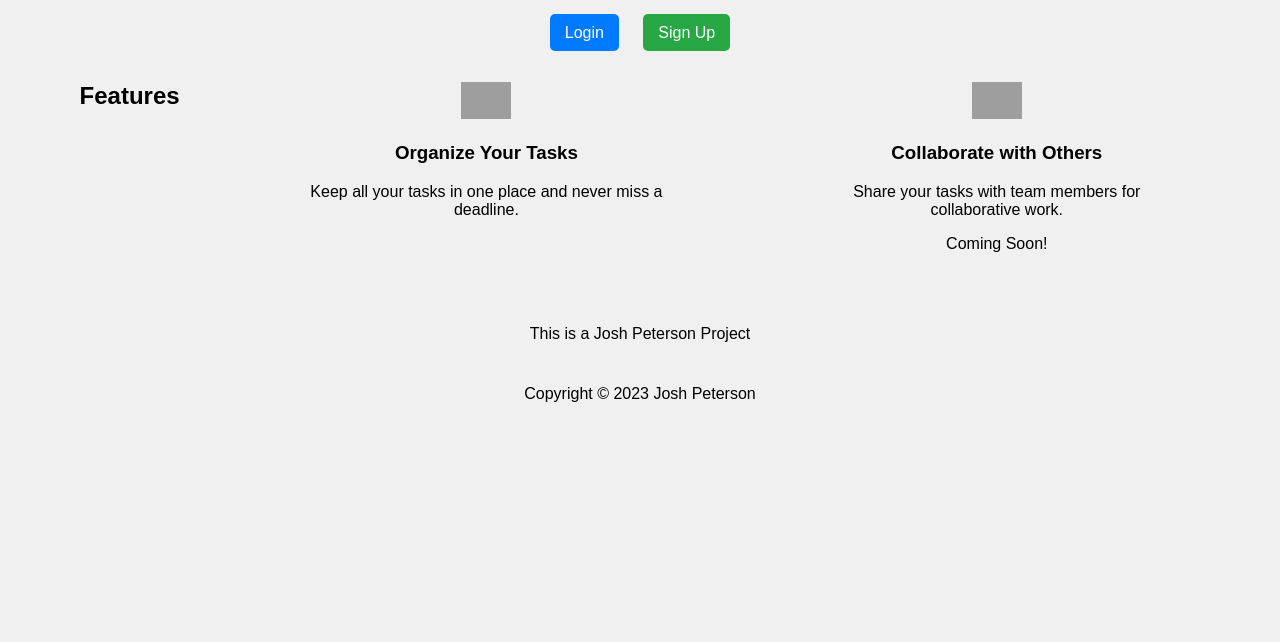
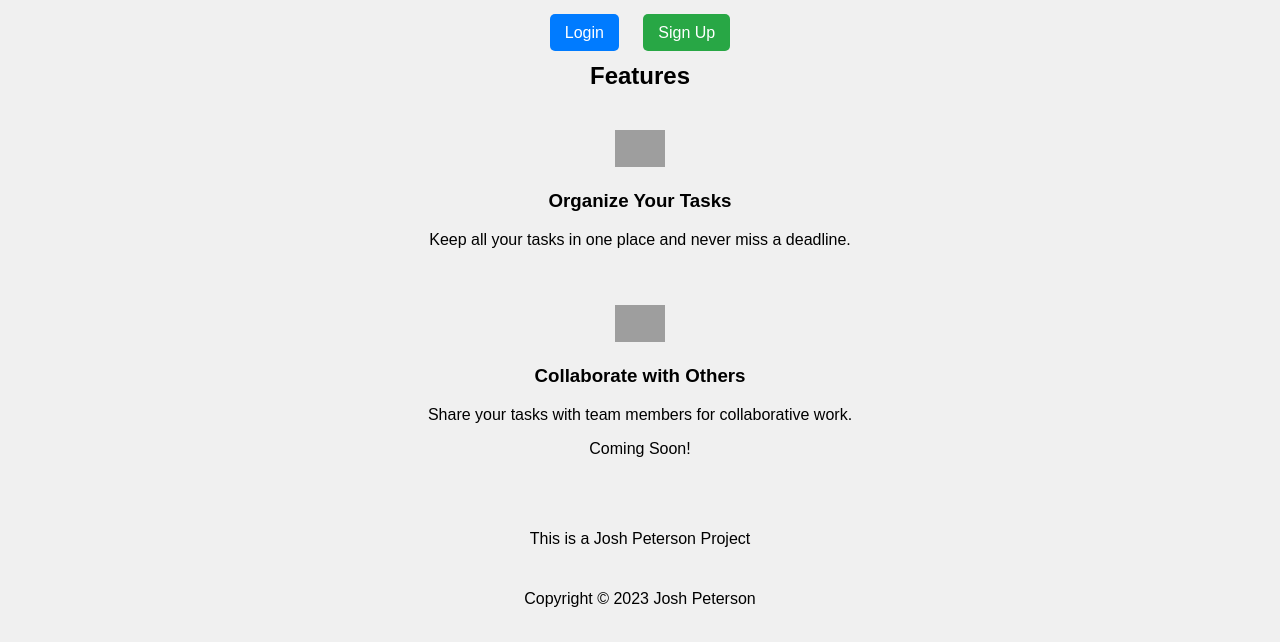
Before and after one commit to joshuadanpeterson/task_management_system, a Django app: template app/templates/homepage/landing.html in a window 1280 px wide. Shown: the part 610-1252 px from the top of the page. Before the commit the page ends 1012 px from the top, so only its background shows below. Run offline with Django 3.2, Linux system fonts and the light colour scheme; the template is opened without the code that fills it, so the values that code supplies are empty; grey boxes are pictures that could not be loaded.

Commit message:
adjusted alignment in styles.css and landing.html

```diff
--- a/app/static/css/styles.css
+++ b/app/static/css/styles.css
@@ -50,13 +50,17 @@ footer {
   }
 
   .features {
+    text-align: center;
+  }
+
+  .features-container {
     display: flex;
-    justify-content: space-around;
-    flex-wrap: wrap;
+    flex-direction: column;
+    align-items: center;
   }
 
   .feature {
-    width: 30%;
+    width: 80%;
     min-width: 200px;
     text-align: center;
     margin: 20px;
--- a/app/templates/homepage/landing.html
+++ b/app/templates/homepage/landing.html
@@ -17,6 +17,7 @@
 
     <section class="features">
       <h2>Features</h2>
+      <div class="features-container">
         <div class="feature">
           <img src="{% static 'images/feature1-icon.png' %}" alt="Feature 1">
           <h3>Organize Your Tasks</h3>
@@ -28,6 +29,7 @@
           <p>Share your tasks with team members for collaborative work.</p>
           <p>Coming Soon!</p>
         </div>
+      </div>
         <!-- More features can be added here -->
     </section>
   </div>
```
Lines whose indentation alone changed are shown as unchanged.
